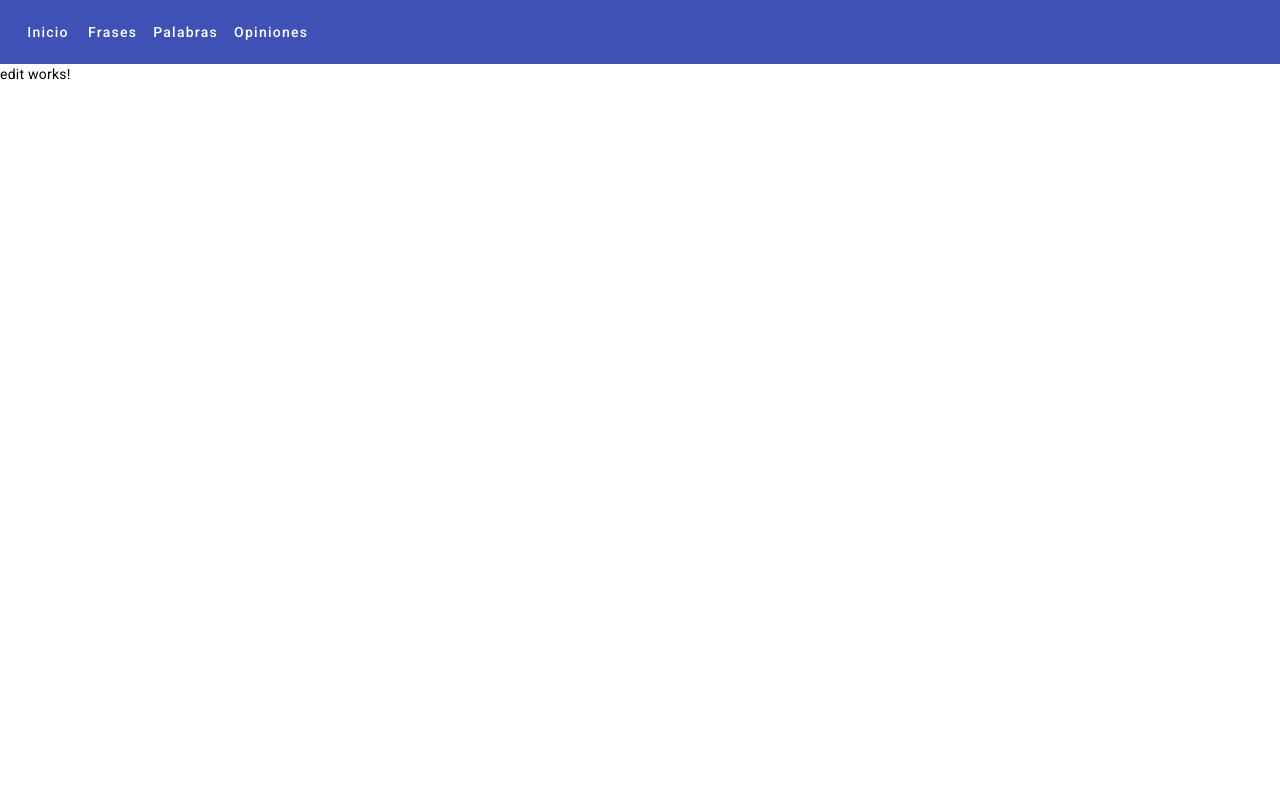
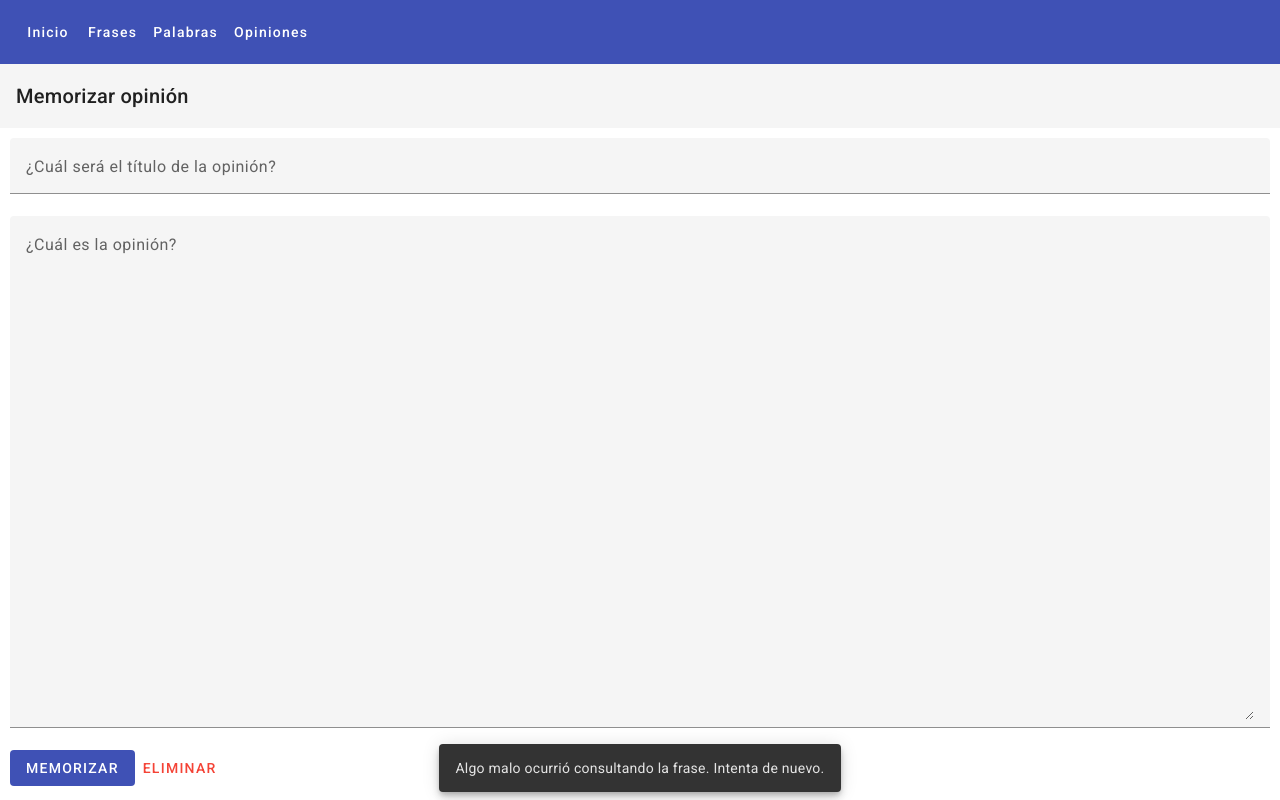
Before and after one commit to manuelgomezsw/quotes-web, an Angular app: page /reviews/edit/1 in a window 1280 px wide. Built offline with nearby package versions, Linux system fonts and the light colour scheme; no server answers.

Commit message:
Finished review ux

```diff
--- /dev/null
+++ b/src/app/client/review.service.ts
@@ -0,0 +1,35 @@
+import { HttpClient } from '@angular/common/http';
+import { Injectable } from '@angular/core';
+import { Observable } from 'rxjs';
+
+import { environment } from '../../environments/environment';
+import { Review } from '../domain/review';
+
+@Injectable({
+  providedIn: 'root'
+})
+export class ReviewService {
+  constructor(
+    private http: HttpClient
+  ) { }
+
+  getByID(reviewID: number): Observable<any> {
+    return this.http.get(environment.reviewsUrl + "/" + reviewID.toString());
+  }
+
+  getByTitle(title: string): Observable<any> {
+    return this.http.get(environment.reviewsUrl + "/title/" + title);
+  }
+
+  add(review: Review): Observable<any> {
+    return this.http.post(environment.reviewsUrl, review);
+  }
+
+  edit(review: Review): Observable<any> {
+    return this.http.put(environment.reviewsUrl + "/" + review.review_id, review);
+  }
+
+  delete(reviewID: number): Observable<any> {
+    return this.http.delete(environment.reviewsUrl + "/" + reviewID);
+  }
+}
--- a/src/app/reviews/edit/edit.component.html
+++ b/src/app/reviews/edit/edit.component.html
@@ -1 +1,40 @@
-<p>edit works!</p>
+<mat-toolbar>
+    <span>Memorizar opinión</span>
+  </mat-toolbar>
+
+  <div class="custom-main-content">
+    <mat-form-field class="full-width">
+      <mat-label>¿Cuál será el título de la opinión?</mat-label>
+      <input
+        id="wordNameInput"
+        matInput
+        type="text"
+        [(ngModel)]="review.title"
+        name="wordName"
+        onfocus="this.select()"
+      />
+    </mat-form-field>
+
+    <mat-form-field class="full-width">
+      <mat-label>¿Cuál es la opinión?</mat-label>
+      <textarea
+        id="descriptionInput"
+        cols="30"
+        rows="20"
+        matInput
+        type="text"
+        [(ngModel)]="review.review"
+        name="description"
+      ></textarea>
+    </mat-form-field>
+
+    <button
+      mat-flat-button
+      type="button"
+      color="primary"
+      (click)="onMemorizeReview()"
+    >
+      MEMORIZAR
+    </button>
+    <button mat-button color="warn" (click)="onDeleteReview()">ELIMINAR</button>
+  </div>
--- a/src/app/reviews/edit/edit.component.ts
+++ b/src/app/reviews/edit/edit.component.ts
@@ -1,12 +1,107 @@
-import { Component } from '@angular/core';
+import { Component, OnInit } from '@angular/core';
+import { ActivatedRoute, Router } from '@angular/router';
+import { FormsModule } from '@angular/forms';
+import { CommonModule } from '@angular/common';
+import { Title } from '@angular/platform-browser';
+
+import { MatToolbarModule } from '@angular/material/toolbar';
+import { MatInputModule } from '@angular/material/input';
+import { MatFormFieldModule } from '@angular/material/form-field';
+import { MatButtonModule } from '@angular/material/button';
+
+import { NotificationService } from '../../services/notification.service';
+import { ReviewService } from '../../client/review.service';
+
+import { Review } from '../../domain/review';
+import { environment } from '../../../environments/environment';
 
 @Component({
   selector: 'app-edit',
   standalone: true,
-  imports: [],
+  imports: [
+    FormsModule,
+    CommonModule,
+    MatToolbarModule,
+    MatInputModule,
+    MatFormFieldModule,
+    MatButtonModule,
+  ],
   templateUrl: './edit.component.html',
   styleUrl: './edit.component.css'
 })
 export class EditReviewComponent {
+  review: Review = {
+    title: '',
+    review: ''
+  };
 
+  constructor(
+    private route: ActivatedRoute,
+    private router: Router,
+    private titleService: Title,
+    private notificationService: NotificationService,
+    private reviewService: ReviewService
+  ) {}
+
+  ngOnInit() {
+    this.titleService.setTitle(environment.titleWebSite + ' - Editar Opinión');
+
+    const routeParams = this.route.snapshot.paramMap;
+    this.review.review_id = Number(routeParams.get('review_id'));
+    this.getReview();
+  }
+
+  getReview() {
+    if (this.review.review_id === undefined) {
+      this.router.navigate(['/quotes']);
+    } else {
+      this.reviewService.getByID(this.review.review_id).subscribe({
+        next: (response) => {
+          this.review = response;
+        },
+        error: (error) => {
+          console.error('Error searching by title: ' + JSON.stringify(error));
+          this.notificationService.openSnackBar(
+            'Algo malo ocurrió consultando la frase. Intenta de nuevo.'
+          );
+        },
+      });
+    }
+  }
+
+  onMemorizeReview() {
+    this.reviewService.add(this.review).subscribe({
+      next: () => {
+        this.router.navigate(['/']);
+        this.notificationService.openSnackBar('Opinión editada');
+      },
+      error: (error) => {
+        console.log('Error adding new review: ' + JSON.stringify(error));
+          this.notificationService.openSnackBar(
+            'Algo malo ocurrió. Intenta de nuevo.'
+          );
+      },
+    });
+  }
+
+  onDeleteReview() {
+    if (this.review.review_id === undefined) {
+      this.notificationService.openSnackBar(
+        'Se requiere una opinión para editar'
+      );
+    } else {
+      this.reviewService.delete(this.review.review_id).subscribe({
+        next: (response) => {
+          this.router.navigate(['/']);
+          this.notificationService.openSnackBar('Opinión eliminada');
+        },
+        error: (error) => {
+          console.error('Error deleting review: ' + JSON.stringify(error));
+          this.notificationService.openSnackBar(
+            'Algo malo ocurrió. Intenta de nuevo.'
+          );
+        },
+      });
+    }
+  }
 }
--- a/src/app/reviews/new/new.component.ts
+++ b/src/app/reviews/new/new.component.ts
@@ -1,7 +1,6 @@
 import { Component } from '@angular/core';
 import { FormsModule } from '@angular/forms';
 import { CommonModule } from '@angular/common';
-import { Router } from '@angular/router';
 import { Title } from '@angular/platform-browser';
 
 import { MatToolbarModule } from '@angular/material/toolbar';
@@ -10,7 +9,7 @@ import { MatFormFieldModule } from '@angular/material/form-field';
 import { MatButtonModule } from '@angular/material/button';
 
 import { NotificationService } from '../../services/notification.service';
-import { WordService } from '../../client/word.service';
+import { ReviewService } from '../../client/review.service';
 
 import { Review } from '../../domain/review';
 import { environment } from '../../../environments/environment';
@@ -36,10 +35,9 @@ export class NewReviewComponent {
   };
 
   constructor(
-    private router: Router,
     private titleService: Title,
     private notificationService: NotificationService,
-    private wordService: WordService
+    private reviewService: ReviewService
   ) {}
 
   ngOnInit() {
@@ -49,23 +47,18 @@ export class NewReviewComponent {
   }
 
   onMemorizeReview() {
-    // this.wordService.addWord(this.word).subscribe({
-    //   next: () => {
-    //     this.clearForm();
-    //     this.notificationService.openSnackBar('Palabra memorizada');
-    //   },
-    //   error: (error) => {
-    //     if (error.status == 409) {
-    //       this.notificationService.openSnackBar('La palabra ya existe');
-    //     } else {
-    //       console.log('Error adding new word: ' + JSON.stringify(error));
-    //       this.notificationService.openSnackBar(
-    //         'Algo malo ocurrió. Intenta de nuevo.'
-    //       );
-    //     }
-    //   },
-    // });
-    this.notificationService.openSnackBar('Opinión memorizada');
+    this.reviewService.add(this.review).subscribe({
+      next: () => {
+        this.clearForm();
+        this.notificationService.openSnackBar('Opinión memorizada');
+      },
+      error: (error) => {
+        console.log('Error adding new review: ' + JSON.stringify(error));
+          this.notificationService.openSnackBar(
+            'Algo malo ocurrió. Intenta de nuevo.'
+          );
+      },
+    });
   }
 
   clearForm() {
--- a/src/app/reviews/search/search.component.html
+++ b/src/app/reviews/search/search.component.html
@@ -1 +1,38 @@
-<p>search works!</p>
+<mat-toolbar>
+    <span>Buscar Opinión</span>
+  </mat-toolbar>
+
+  <div class="custom-main-content">
+    <mat-form-field style="width: 100%">
+      <mat-label>¿Cuál es el título de la opinión?</mat-label>
+      <input
+        matInput
+        type="text"
+        [(ngModel)]="keyword"
+        (keyup.enter)="onSearchByKeyword()"
+      />
+      <button mat-icon-button matSuffix (click)="onSearchByKeyword()">
+        <mat-icon>search</mat-icon>
+      </button>
+    </mat-form-field>
+
+    <div *ngIf="reviews.length > 0">
+      <h2>Opiniones a recordar</h2>
+      <mat-card class="quote-card" *ngFor="let review of reviews">
+        <mat-card-header>
+          <mat-card-title>
+            {{ review.title }}
+          </mat-card-title>
+        </mat-card-header>
+        <mat-card-actions>
+          <button
+            mat-button
+            color="primary"
+            [routerLink]="['/reviews/edit/' + review.review_id]"
+          >
+            EDITAR
+          </button>
+        </mat-card-actions>
+      </mat-card>
+    </div>
+  </div>
--- a/src/app/reviews/search/search.component.ts
+++ b/src/app/reviews/search/search.component.ts
@@ -1,12 +1,69 @@
 import { Component } from '@angular/core';
+import { FormsModule } from '@angular/forms';
+import { CommonModule } from '@angular/common';
+import { RouterModule } from '@angular/router';
+import { Title } from '@angular/platform-browser';
+
+import { MatToolbarModule } from '@angular/material/toolbar';
+import { MatInputModule } from '@angular/material/input';
+import { MatFormFieldModule } from '@angular/material/form-field';
+import { MatButtonModule } from '@angular/material/button';
+import { MatCardModule } from '@angular/material/card';
+import { MatIconModule } from '@angular/material/icon';
+
+import { Review } from '../../domain/review';
+import { ReviewService } from '../../client/review.service';
+import { environment } from '../../../environments/environment';
+import { NotificationService } from '../../services/notification.service';
 
 @Component({
   selector: 'app-search',
   standalone: true,
-  imports: [],
+  imports: [
+    FormsModule,
+    CommonModule,
+    MatToolbarModule,
+    RouterModule,
+    MatInputModule,
+    MatFormFieldModule,
+    MatButtonModule,
+    MatCardModule,
+    MatIconModule,
+  ],
   templateUrl: './search.component.html',
   styleUrl: './search.component.css'
 })
 export class SearchReviewComponent {
+  reviews: Review[] = new Array();
+  keyword: string = '';
 
+  constructor(
+    private reviewService: ReviewService,
+    private titleService: Title,
+    private notificationService: NotificationService
+  ) {}
+
+  ngOnInit() {
+    this.titleService.setTitle(environment.titleWebSite + ' - Descubrir Opinión');
+  }
+
+  onSearchByKeyword() {
+    this.reviewService.getByTitle(this.keyword).subscribe({
+      next: (response) => {
+        this.reviews = response;
+      },
+      error: (error) => {
+        if (error.status == 404) {
+          this.notificationService.openSnackBar(
+            'No tenemos coincidencias con lo que buscas...'
+          );
+        } else {
+          console.log('Error searching by keyword: ' + JSON.stringify(error));
+          this.notificationService.openSnackBar(
+            'Ups... Algo malo ocurrió. Intenta de nuevo.'
+          );
+        }
+      },
+    });
+  }
 }
--- a/src/environments/environment.development.ts
+++ b/src/environments/environment.development.ts
@@ -2,5 +2,6 @@ export const environment = {
     production: false,
     titleWebSite: 'Tinta Indeleble',
     quotesUrl: 'http://localhost:8080/quotes',
-    wordsUrl: 'http://localhost:8080/words'
+    wordsUrl: 'http://localhost:8080/words',
+    reviewsUrl: 'http://localhost:8080/reviews'
 };
--- a/src/environments/environment.ts
+++ b/src/environments/environment.ts
@@ -2,5 +2,6 @@ export const environment = {
     production: true,
     titleWebSite: 'Tinta Indeleble',
     quotesUrl: 'https://quotes-api-100.ue.r.appspot.com/quotes',
-    wordsUrl: 'https://quotes-api-100.ue.r.appspot.com/words'
+    wordsUrl: 'https://quotes-api-100.ue.r.appspot.com/words',
+    reviewsUrl: 'https://quotes-api-100.ue.r.appspot.com/reviews'
 };
```
